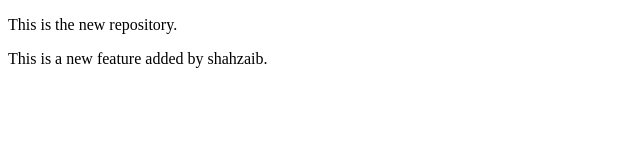
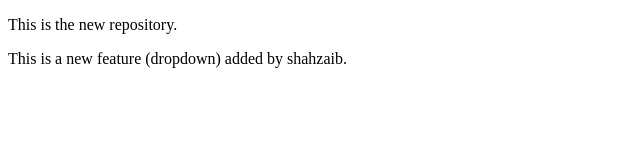
Before and after one commit to ShahzaibSardar/localrepo, a plain HTML site: page index.html in a window 1280 px wide. Shown: the full height of the page, 0-640 px from the left. Drawn offline with Linux system fonts and the light colour scheme.

```diff
--- a/index.html
+++ b/index.html
@@ -7,6 +7,6 @@
 </head>
 <body>
     <p>This is the new repository.</p>
-    <p>This is a new feature added by shahzaib.</p>
+    <p>This is a new feature (dropdown) added by shahzaib.</p>
 </body>
 </html>
```
